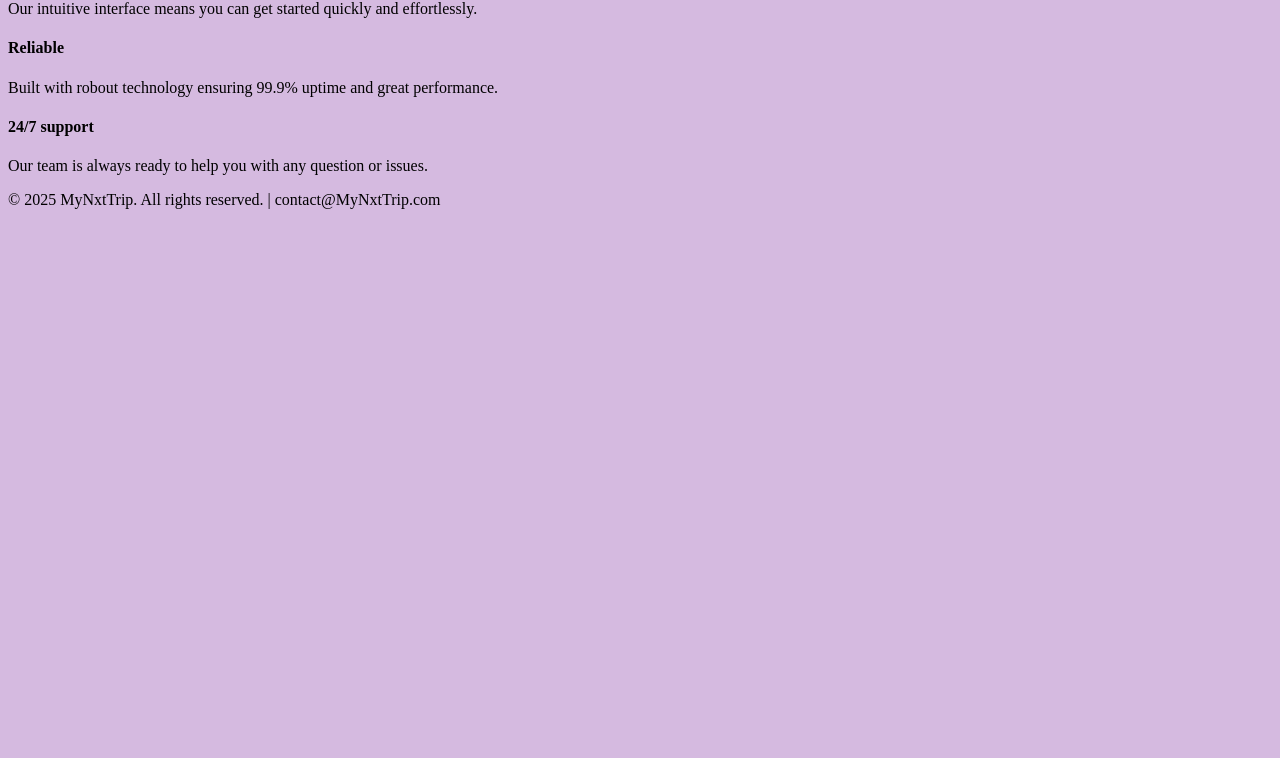
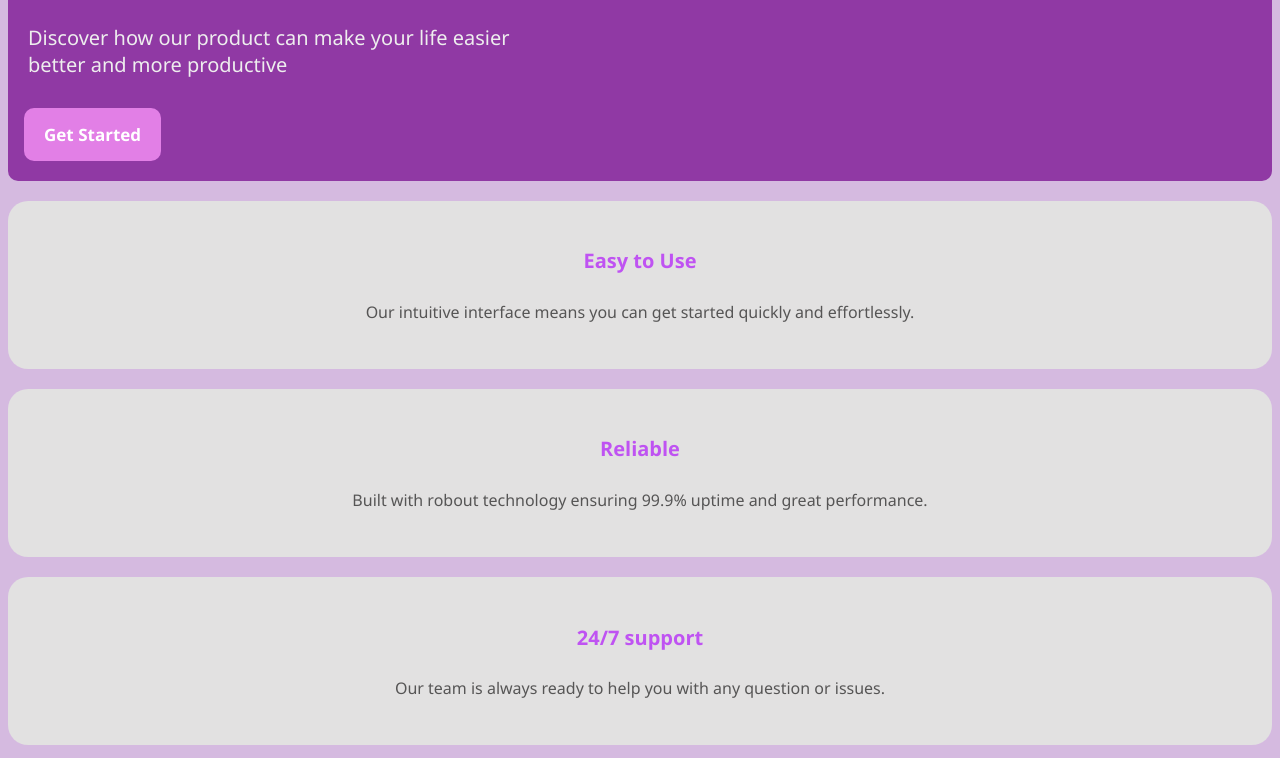
Before and after one commit to prakritinegi27/HTML-CSS-Projects, a plain HTML site: page index.html in a window 1280 px wide. Shown: the part 348-1106 px from the top of the page. Before the commit the page ends 800 px from the top, so only its background shows below. Drawn offline with Linux system fonts and the light colour scheme.

Commit message:
Update index.html

```diff
--- a/index.html
+++ b/index.html
@@ -2,7 +2,7 @@
 <html>
     <head>
         <title>MyNxtTrip</title>
-        <link rel="stylesheet" href="MyNxtTrip.css">
+        <link rel="stylesheet" href="styles.css">
     </head>
     <body style="background-color: rgb(213, 186, 224);">
 
@@ -40,4 +40,5 @@
 
 
     </body>
+
 </html>
```
